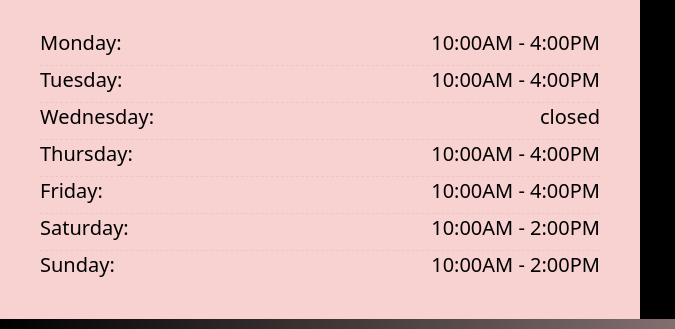
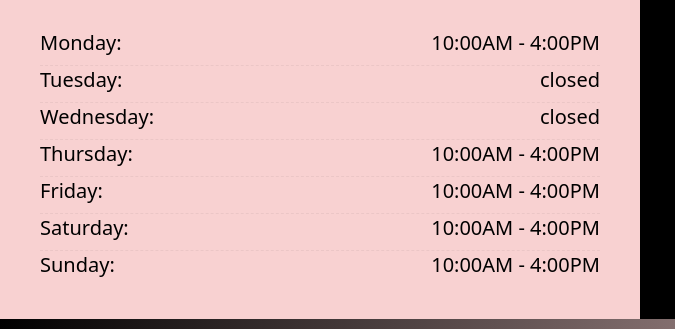
Before and after one commit to nickstuffz/pinkpuffin, an Astro site: page /contact in a window 1280 px wide. Shown: the part 532-861 px from the top of the page, 0-675 px from the left. Built offline with nearby package versions, Linux system fonts and the light colour scheme; Astro itself is replaced by a stand-in of ours; no server answers.

Commit message:
new hours update

```diff
--- a/src/pages/contact.astro
+++ b/src/pages/contact.astro
@@ -53,7 +53,7 @@ const pageTitle = "Contact";
               <p>Monday:</p><p class="font-extralight">10:00AM - 4:00PM</p>
             </div>
             <div class="flex justify-between">
-              <p>Tuesday:</p><p class="font-extralight">10:00AM - 4:00PM</p>
+              <p>Tuesday:</p><p class="font-extralight">closed</p>
             </div>
             <div class="flex justify-between">
               <p>Wednesday:</p><p class="font-extralight">closed</p>
@@ -65,10 +65,10 @@ const pageTitle = "Contact";
               <p>Friday:</p><p class="font-extralight">10:00AM - 4:00PM</p>
             </div>
             <div class="flex justify-between">
-              <p>Saturday:</p><p class="font-extralight">10:00AM - 2:00PM</p>
+              <p>Saturday:</p><p class="font-extralight">10:00AM - 4:00PM</p>
             </div>
             <div class="flex justify-between">
-              <p>Sunday:</p><p class="font-extralight">10:00AM - 2:00PM</p>
+              <p>Sunday:</p><p class="font-extralight">10:00AM - 4:00PM</p>
             </div>
           </div>
         </div>
```
